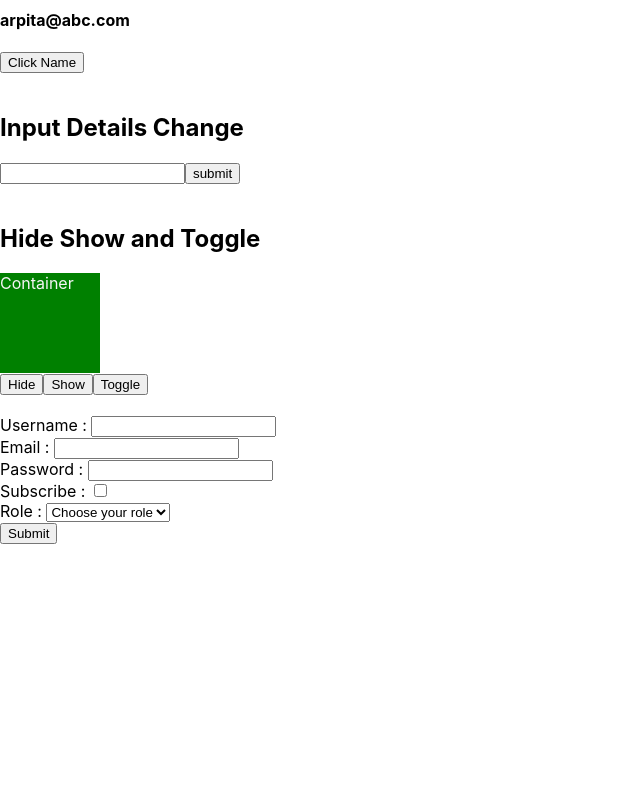
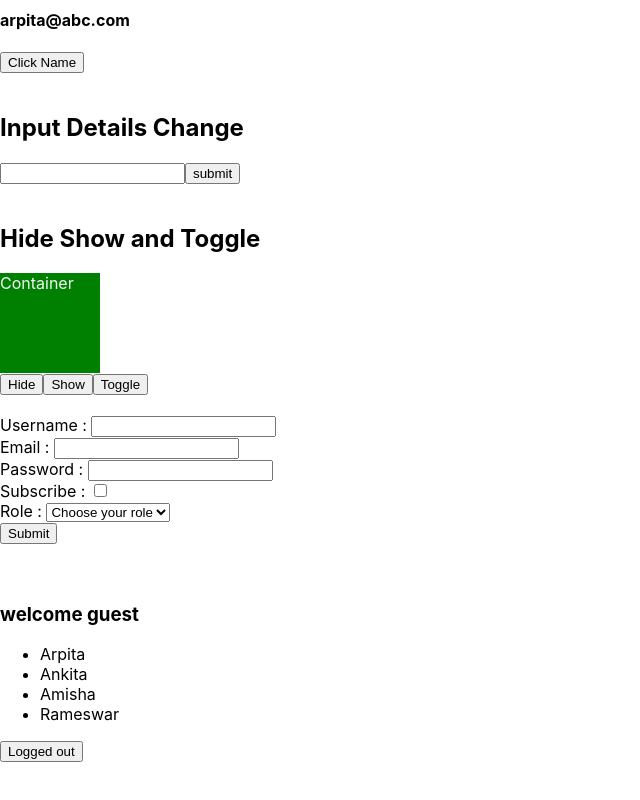
Before and after one commit to ArpitaPanda-1999/React-Practice-Youtube, a React (Create React App) app: page / in a window 1280 px wide. Shown: the part 1198-1998 px from the top of the page, without its empty margins (0-640 px from the left). Before the commit the page ends 1782 px from the top, so only its background shows below. Built offline with nearby package versions, Linux system fonts and the light colour scheme.

Commit message:
Conditional Rendering

```diff
--- a/src/App.js
+++ b/src/App.js
@@ -3,6 +3,7 @@ import AppPersonal from './React-Interview-coding-practice/Project-File-Manager/
 import ClassIndex from './React-Practice/Class-index.jsx';
 import ClassIndex1 from './React-Practice/Class-index1.jsx';
 import ClassPropsApp from './React-Practice/Class-props-app.jsx';
+import ConditionalRender from './React-Practice/Conditional-rendering.jsx';
 import FormHandleing from './React-Practice/Form-handling.jsx';
 import Index from './React-Practice/Fuction-index.jsx';
 import Index1 from './React-Practice/Fuction-index1.jsx';
@@ -37,6 +38,7 @@ function App() {
       <InputBox /> <br/> <br/>
       <HideShowToggle /> <br/> <br/>
       <FormHandleing /> <br/> <br/>
+      <ConditionalRender /> <br/> <br/>
     </>
   );
 }
--- /dev/null
+++ b/src/React-Practice/Conditional-rendering.jsx
@@ -0,0 +1,31 @@
+import React, {useState} from "react";
+
+const ConditionalRender = () => {
+
+    const isLogin = false;
+
+    const items = ['Arpita', 'Ankita', 'Amisha', 'Rameswar'];
+
+    const isAuthentication = true;
+
+    return(
+        <>
+            <div>{isLogin ? <h3>welcome admin</h3> : <h3>welcome guest</h3>}</div>
+
+            {
+                (items.length > 0) ?
+                (<ul>
+                    {items.map((item, index) => {
+                        return(<li key={index}>{item}</li>)
+                    })}
+                </ul>) : (<h3>no item display</h3>)
+            }
+
+            <div>
+                {isAuthentication && <button onClick={() => console.log("logged out")}>Logged out</button>}
+            </div>
+        </>
+    )
+}
+
+export default ConditionalRender;
```
